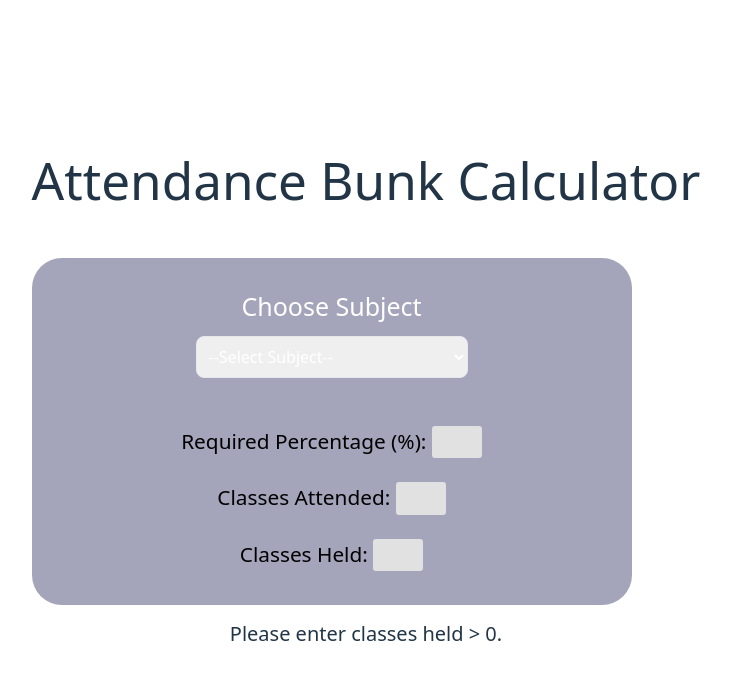
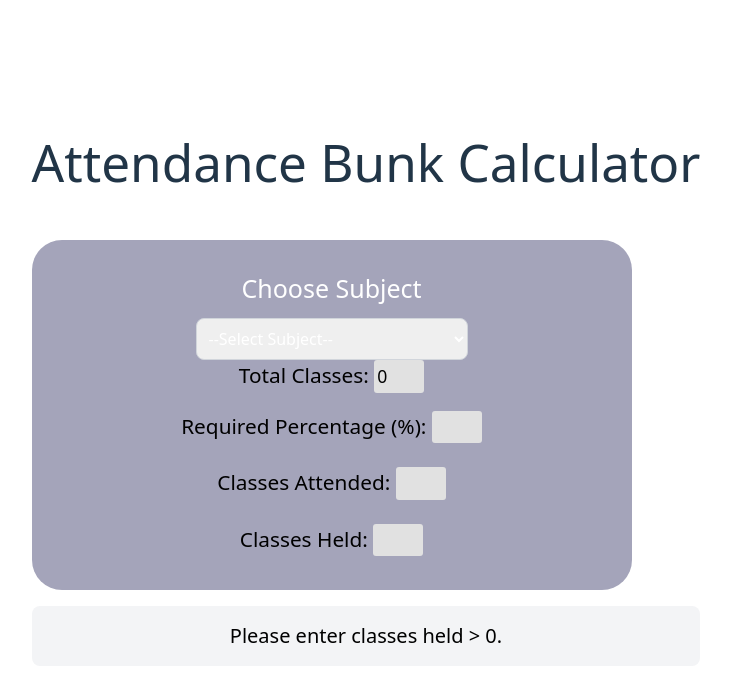
Before and after one commit to kowshikramtg/Attendance-Calculator, a React (Vite) app: page / in a window 1280 px wide. Shown: the top 682 px of the page, without its empty margins (274-1005 px from the left). Built offline with nearby package versions, Linux system fonts and the light colour scheme.

Commit message:
manual feature change

```diff
--- a/src/AttendanceCalculator.css
+++ b/src/AttendanceCalculator.css
@@ -45,6 +45,11 @@ input[type=number] {
     outline: none;          /* remove focus outline */
 }
 
+.total-classesMan{
+    margin-bottom: -30px;
+}
+
+
 @media (max-width : 700px){
     .inner-box{
         width : 500px;
--- a/src/AttendanceCalculator.jsx
+++ b/src/AttendanceCalculator.jsx
@@ -52,12 +52,15 @@ You can bunk Max ${
         {/* DropDown  */}
         <div className="flex flex-col items-center justify-center min-l-screen text-white ">
           <div className=" p-6 w-80">
-            <h1 className="sm:text-2xl md:text-xl mb-4 text-center" style={{ fontSize: "25px" }}>
+            <h1
+              className="sm:text-2xl md:text-xl mb-4 text-center"
+              style={{ fontSize: "25px" }}
+            >
               Choose Subject
             </h1>
             <select
               onChange={handleChange}
-              className="w-full p-2 rounded-lg border bordr-grey-300 focus:outline-none focus:ring-2 focus:ring-white-500"
+              className="w-full p-2 rounded-lg border border-gray-300 focus:outline-none focus:ring-2 focus:ring-white"
             >
               <option value="">--Select Subject--</option>
               {Object.keys(subjectData).map((subject) => (
@@ -66,12 +69,22 @@ You can bunk Max ${
                 </option>
               ))}
             </select>
+            <div className="total-classesMan">
+              <label htmlFor="total-classesId">Total Classes: </label>
+              <input
+                type="number"
+                id="total-classesId"
+                value={totalClasses}
+                onChange={(e) => setTotalClasses(e.target.value)}
+              />
+            </div>
+
           </div>
         </div>
 
         <br />
         <div className="req">
-          <label for="required-percent">Required Percentage (%): </label>
+          <label htmlFor="required-percent">Required Percentage (%): </label>
           <input
             id="required-percent"
             type="number"
@@ -81,7 +94,7 @@ You can bunk Max ${
         </div>
         <br />
         <div className="attended">
-          <label for="class-attended">Classes Attended: </label>
+          <label htmlFor="class-attended">Classes Attended: </label>
           <input
             id="class-attended"
             type="number"
@@ -91,7 +104,7 @@ You can bunk Max ${
         </div>
         <br />
         <div className="held">
-          <label for="class-held">Classes Held: </label>
+          <label htmlFor="class-held">Classes Held: </label>
           <input
             id="class-held"
             type="number"
@@ -102,7 +115,12 @@ You can bunk Max ${
         <br />
       </div>
 
-      <h2 className="text-lg sm:text-xl  leading-relaxed" style={{ whiteSpace: "pre-line" }}>{calculate()}</h2>
+      <h2
+        className="text-lg  sm:text-xl  leading-relaxed p-4 mt-4 rounded-lg bg-gray-100 text-black"
+        style={{ whiteSpace: "pre-line" }}
+      >
+        {calculate()}
+      </h2>
     </div>
   );
 }
```
